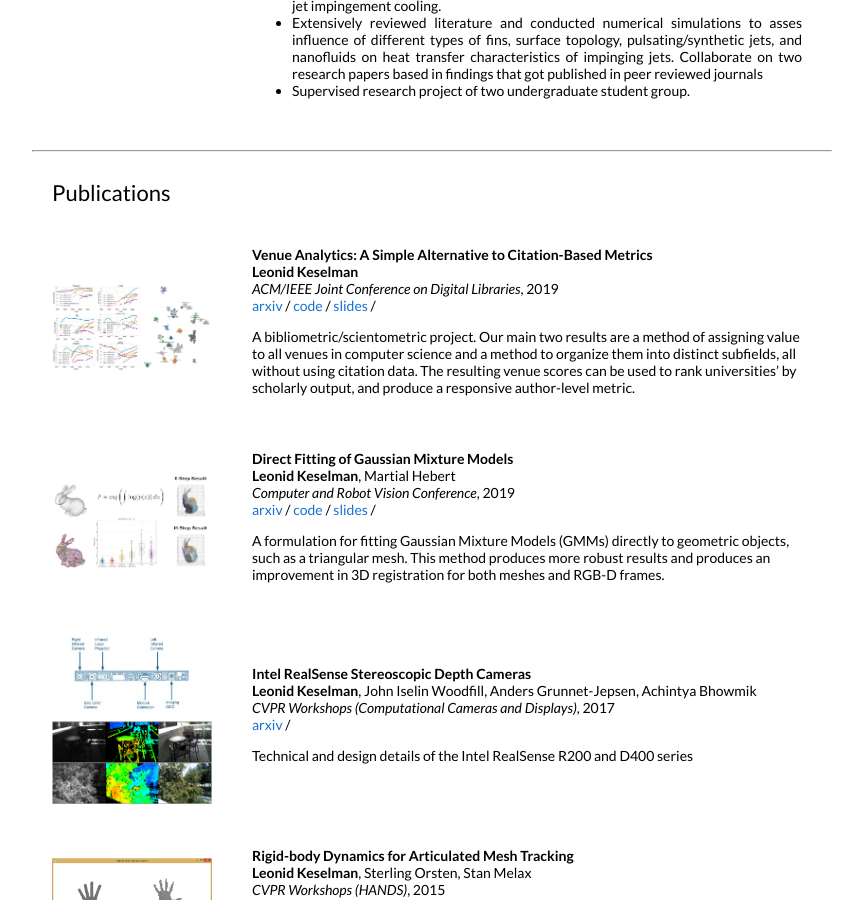
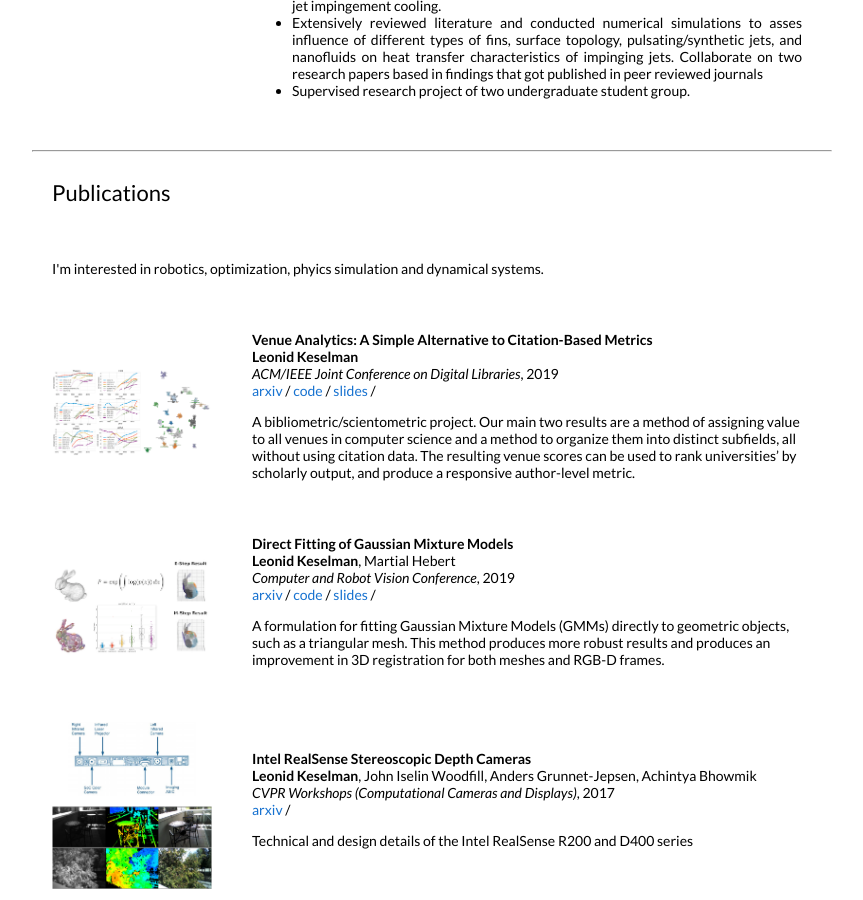
Before and after one commit to rafaymhddn/rafaymhddn.github.io, a Jekyll site: the page built from _posts/2019-06-02-venue.markdown, in a window 1280 px wide and 900 px high, scrolled down 2230 px. Shown: the whole window, without its empty margins (208-1071 px from the left). Built offline with Jekyll 4.4.1, drawn with Linux system fonts in a browser that asks for light colours.

```diff
--- a/_layouts/default.html
+++ b/_layouts/default.html
@@ -268,6 +268,16 @@
 
 
         <table style="width:100%;border:0px;border-spacing:0px;border-collapse:separate;margin-right:auto;margin-left:auto;">
+          <tr>
+            <td style="padding:2.5%;width:100%;vertical-align:middle">
+              <p>
+                I'm interested in robotics, optimization, phyics simulation and dynamical systems.
+              </p>
+            </td>
+          </tr>
+        </table>
+
+        <table style="width:100%;border:0px;border-spacing:0px;border-collapse:separate;margin-right:auto;margin-left:auto;">
           {% for post in site.posts %}
           {% for cat in post.categories %}
           {% if cat == 'research' %}
```
